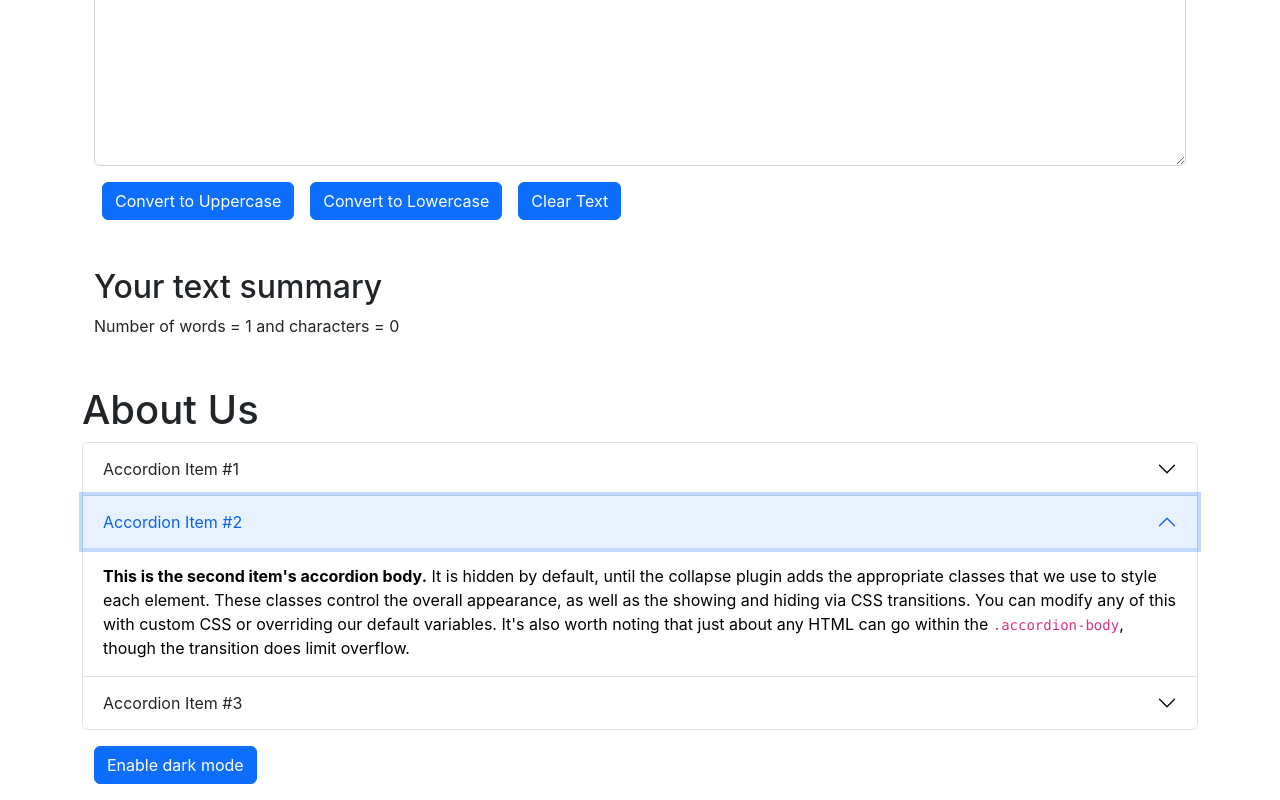
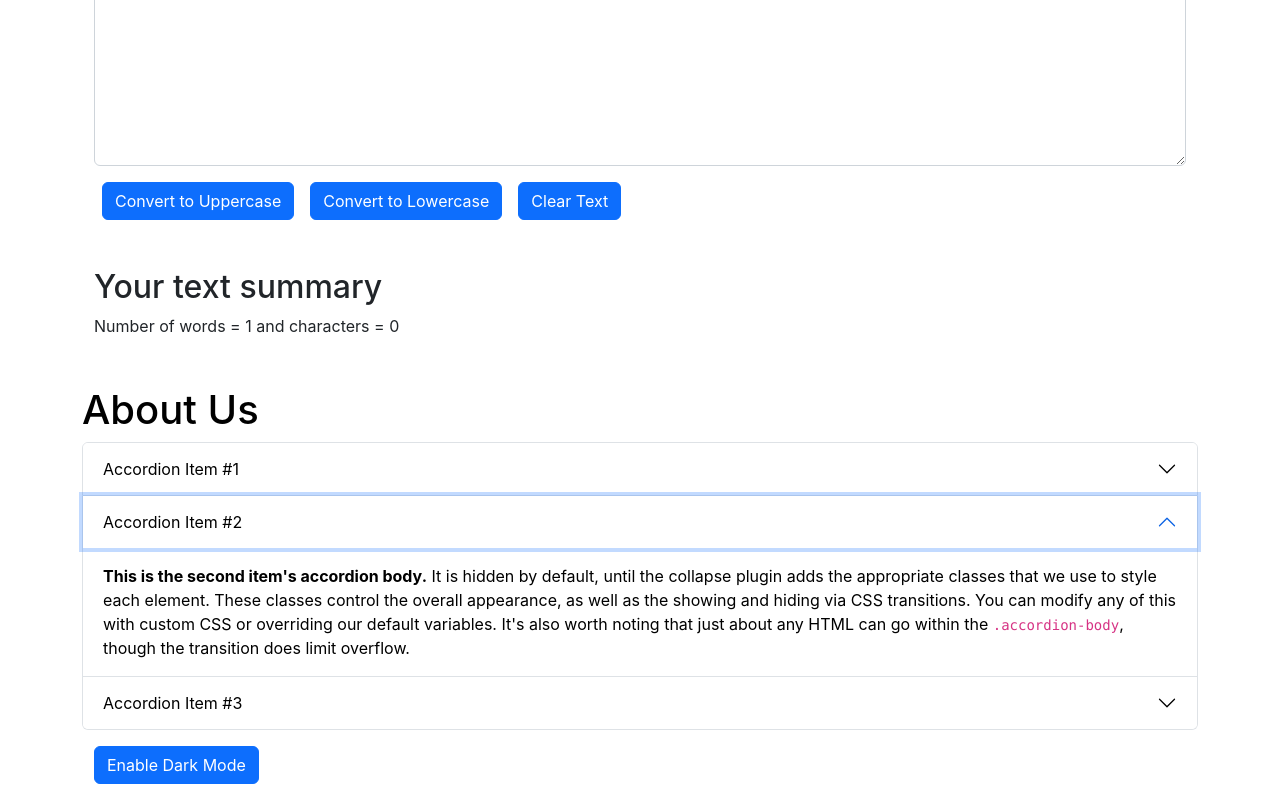
Before and after one commit to fawzaanshaikh/react-practice, a React (Create React App) app in the folder project-textutils/: page / in a window 1280 px wide. Both pictures are taken after a click on the button "Accordion Item #2". Shown: the part 168-968 px from the top of the page. Built offline with nearby package versions, Linux system fonts and the light colour scheme.

Commit message:
Introduced dark and light mode

```diff
--- a/project-textutils/src/components/About.js
+++ b/project-textutils/src/components/About.js
@@ -1,42 +1,74 @@
-import React from 'react'
+import React, { useState } from 'react'
 
 export default function About() {
+
+    const [myStyle, setMyStyle] = useState({
+        color: "black",
+        backgroundColor: "white"
+    });
+
+    const[btnText, setBtnText] = useState("Enable Dark Mode");
+
+    let toggleStyle = () => {
+        if (myStyle.color === "black") {
+            setMyStyle({
+                color: "white",
+                backgroundColor: "black"
+            });
+
+            setBtnText("Enable Light Mode");
+        } else {
+            setMyStyle({
+                color: "black",
+                backgroundColor: "white"
+            });
+
+            setBtnText("Enable Dark Mode");
+        }
+    };
+
+    // CSS Style Object
+    // let myStyle = {
+    //     color: "white",
+    //     backgroundColor: "black"
+    // };
+
   return (
-    <div className="container">
+    <div className="container" style={myStyle}>
         <h1 className="my-2">About Us</h1>
         <div className="accordion" id="accordionExample">
             <div className="accordion-item">
                 <h2 className="accordion-header" id="headingOne">
-                <button className="accordion-button" type="button" data-bs-toggle="collapse" data-bs-target="#collapseOne" aria-expanded="true" aria-controls="collapseOne">
+                <button className="accordion-button" style={myStyle} type="button" data-bs-toggle="collapse" data-bs-target="#collapseOne" aria-expanded="true" aria-controls="collapseOne">
                     Accordion Item #1
                 </button>
                 </h2>
                 <div id="collapseOne" className="accordion-collapse collapse show" aria-labelledby="headingOne" data-bs-parent="#accordionExample">
-                <div className="accordion-body">
+                <div className="accordion-body" style={myStyle}>
                     <strong>This is the first item's accordion body.</strong> It is shown by default, until the collapse plugin adds the appropriate classes that we use to style each element. These classes control the overall appearance, as well as the showing and hiding via CSS transitions. You can modify any of this with custom CSS or overriding our default variables. It's also worth noting that just about any HTML can go within the <code>.accordion-body</code>, though the transition does limit overflow.
                 </div>
                 </div>
             </div>
             <div className="accordion-item">
                 <h2 className="accordion-header" id="headingTwo">
-                <button className="accordion-button collapsed" type="button" data-bs-toggle="collapse" data-bs-target="#collapseTwo" aria-expanded="false" aria-controls="collapseTwo">
+                <button className="accordion-button collapsed" style={myStyle} type="button" data-bs-toggle="collapse" data-bs-target="#collapseTwo" aria-expanded="false" aria-controls="collapseTwo">
                     Accordion Item #2
                 </button>
                 </h2>
                 <div id="collapseTwo" className="accordion-collapse collapse" aria-labelledby="headingTwo" data-bs-parent="#accordionExample">
-                <div className="accordion-body">
+                <div className="accordion-body" style={myStyle}>
                     <strong>This is the second item's accordion body.</strong> It is hidden by default, until the collapse plugin adds the appropriate classes that we use to style each element. These classes control the overall appearance, as well as the showing and hiding via CSS transitions. You can modify any of this with custom CSS or overriding our default variables. It's also worth noting that just about any HTML can go within the <code>.accordion-body</code>, though the transition does limit overflow.
                 </div>
                 </div>
             </div>
             <div className="accordion-item">
                 <h2 className="accordion-header" id="headingThree">
-                <button className="accordion-button collapsed" type="button" data-bs-toggle="collapse" data-bs-target="#collapseThree" aria-expanded="false" aria-controls="collapseThree">
+                <button className="accordion-button collapsed" style={myStyle} type="button" data-bs-toggle="collapse" data-bs-target="#collapseThree" aria-expanded="false" aria-controls="collapseThree">
                     Accordion Item #3
                 </button>
                 </h2>
                 <div id="collapseThree" className="accordion-collapse collapse" aria-labelledby="headingThree" data-bs-parent="#accordionExample">
-                <div className="accordion-body">
+                <div className="accordion-body" style={myStyle}>
                     <strong>This is the third item's accordion body.</strong> It is hidden by default, until the collapse plugin adds the appropriate classes that we use to style each element. These classes control the overall appearance, as well as the showing and hiding via CSS transitions. You can modify any of this with custom CSS or overriding our default variables. It's also worth noting that just about any HTML can go within the <code>.accordion-body</code>, though the transition does limit overflow.
                 </div>
                 </div>
@@ -44,7 +76,7 @@ export default function About() {
         </div>
 
         <div className="container my-3">
-            <button type="button" className="btn btn-primary">Enable dark mode</button>
+            <button type="button" onClick={toggleStyle} className="btn btn-primary">{btnText}</button>
         </div>
     </div>
   )
```
